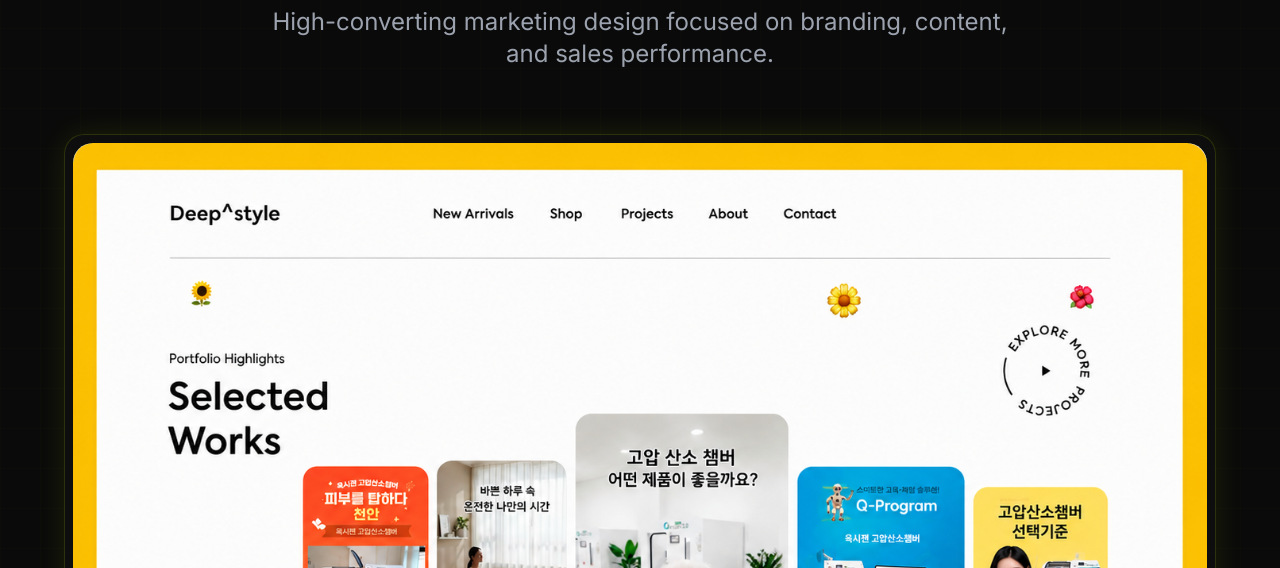
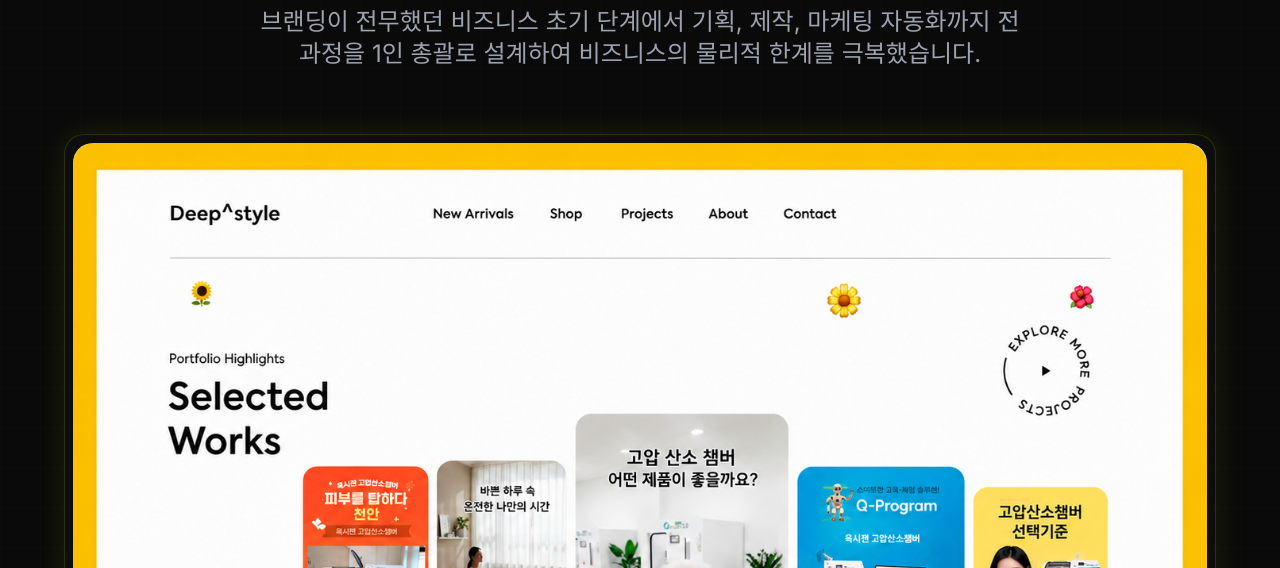
Before and after one commit to jad3640-glitch/portfolio, a plain HTML site: page projects/project-01/index.html in a window 1280 px wide. Shown: the part 532-1100 px from the top of the page. Drawn offline with nearby package versions, Linux system fonts and the light colour scheme.

Commit message:
Update Project 01 hero description to Korean

```diff
--- a/projects/project-01/index.html
+++ b/projects/project-01/index.html
@@ -92,7 +92,7 @@
                 Portfolio
             </h1>
             <p class="text-xl md:text-2xl text-gray-400 max-w-3xl mx-auto leading-relaxed mb-16">
-                High-converting marketing design focused on branding, content, and sales performance.
+                브랜딩이 전무했던 비즈니스 초기 단계에서 기획, 제작, 마케팅 자동화까지 전 과정을 1인 총괄로 설계하여 비즈니스의 물리적 한계를 극복했습니다.
             </p>
 
             <div class="relative w-full max-w-6xl mx-auto">
```
